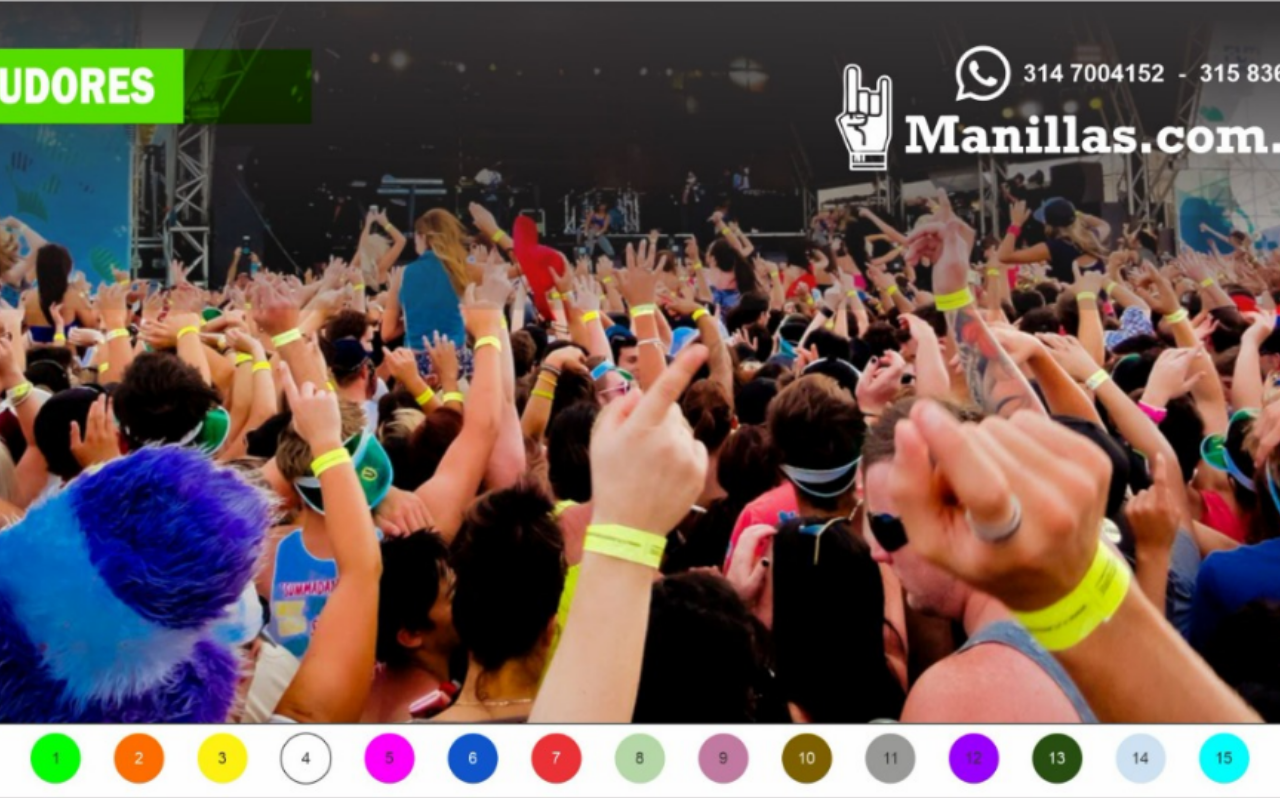
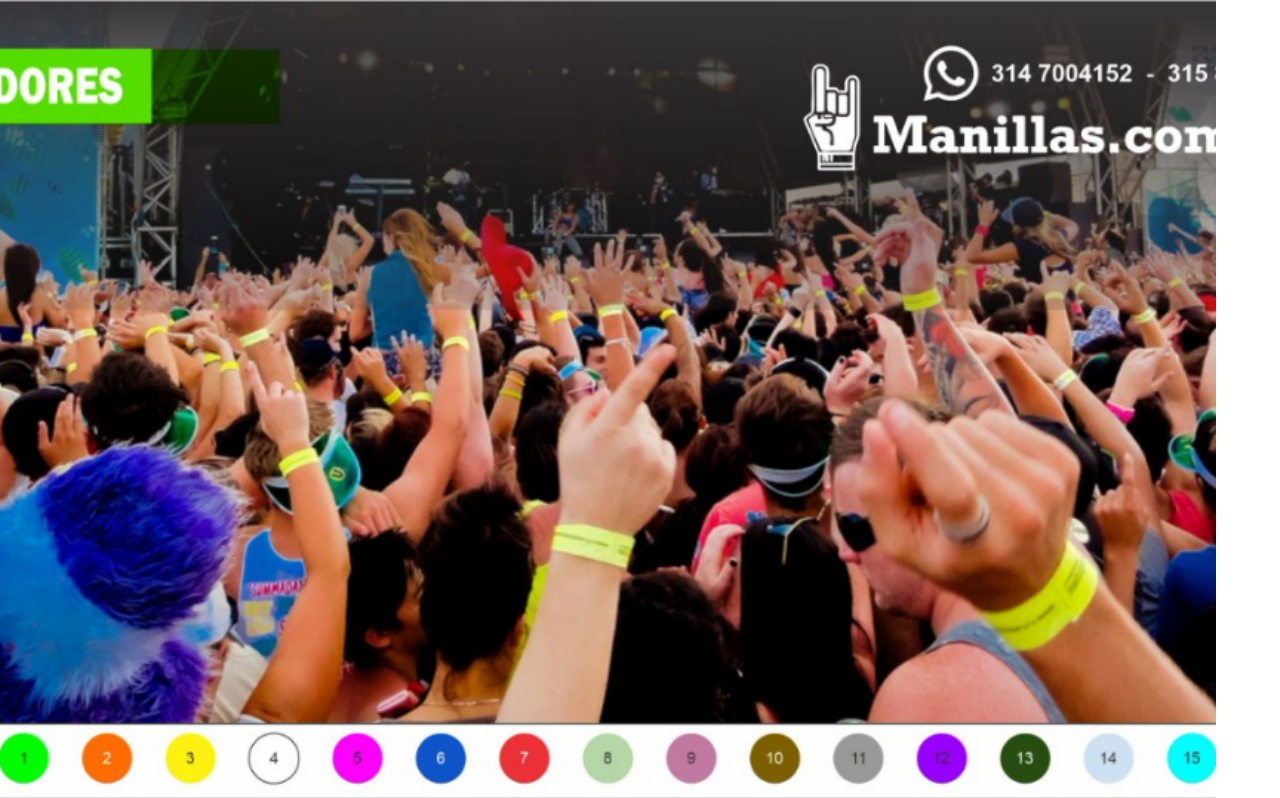
Before and after one commit to difesanchez/manillas.com.co, a website with bundled scripts: page index.html in a window 1280 px wide. Shown: the top 798 px of the page. Built offline with nearby package versions, Linux system fonts and the light colour scheme.

Commit message:
Mejoramiento de presentación de pantallazo inicial

```diff
--- a/index.html
+++ b/index.html
@@ -48,7 +48,7 @@
   -->
 
     <div class="section header white">
-       <img class="background center-crop" src="images/ManillasConciertoTel.png" alt="Norway">
+       <img class="background center-crop" src="images/ManillasConciertoTel.png" alt="Norway" style="width:95%">
       <div class="header-wrapper row valign-wrapper">
         <div class="col s12">
 
```
